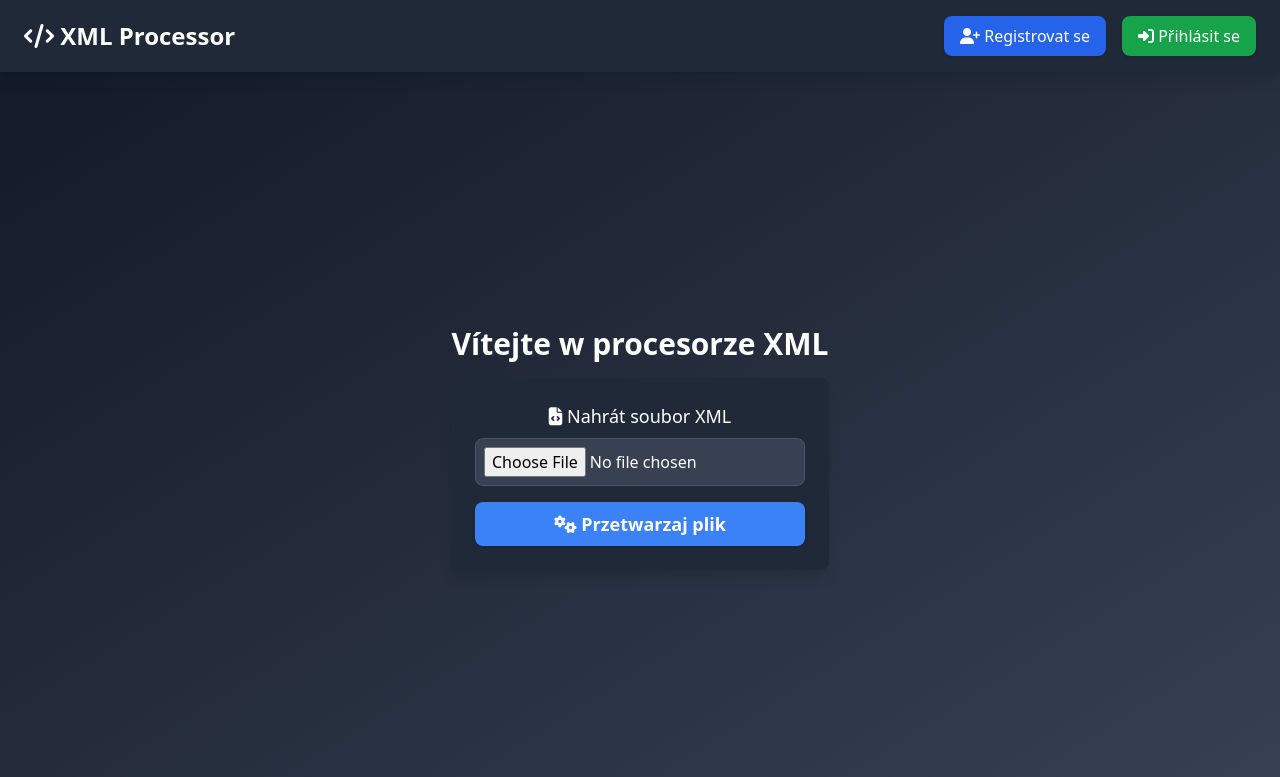
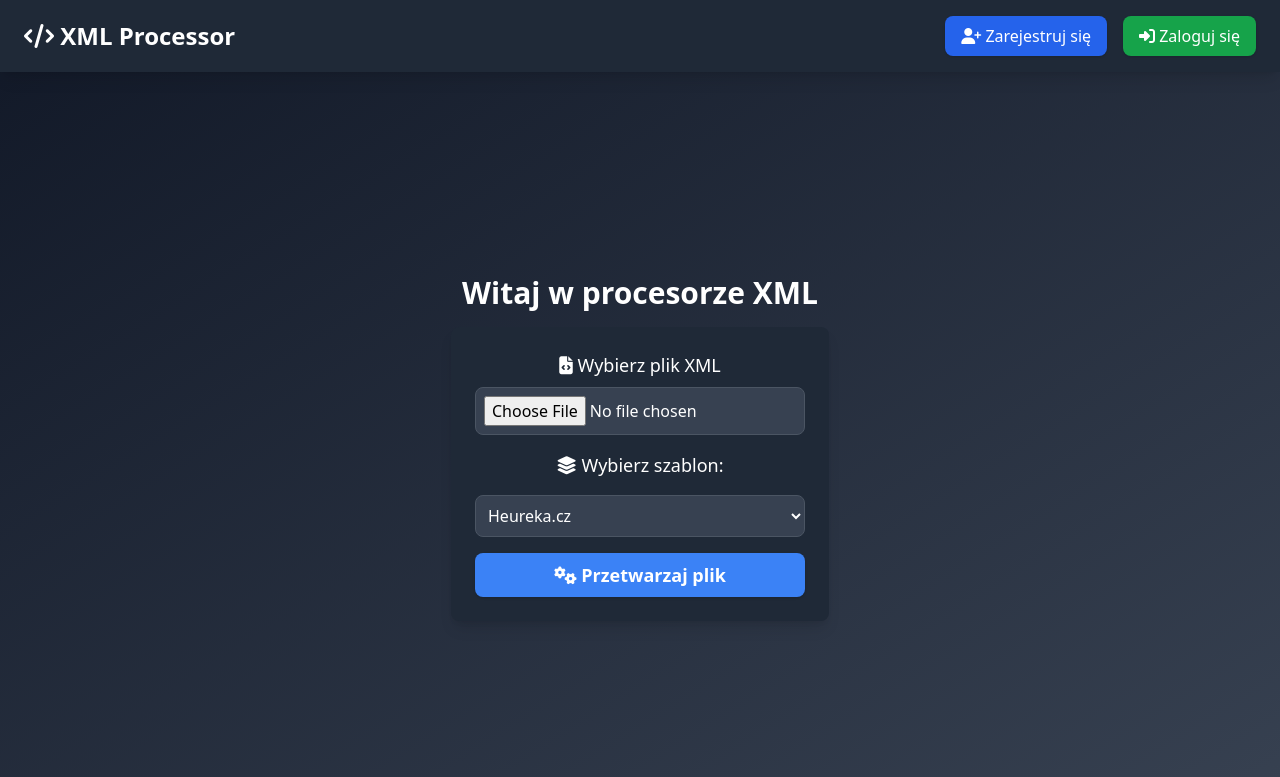
Before and after one commit to Dzudzok/xmlproject, a Flask app: page / in a window 1280 px wide. Shown: the top 777 px of the page. Run offline with Flask 3, Linux system fonts and the light colour scheme; some libraries are stand-ins or nearby versions.

Commit message:
Zmieniono index.html - poprawki logowania i rejestracji

```diff
--- a/templates/index.html
+++ b/templates/index.html
@@ -9,33 +9,41 @@
 </head>
 <body class="bg-gradient-to-br from-gray-900 to-gray-700 text-white min-h-screen flex flex-col items-center justify-center p-6">
 
+    <!-- Nawigacja -->
     <nav class="bg-gray-800 shadow-lg w-full fixed top-0 left-0 px-6 py-4 flex justify-between items-center">
         <h1 class="text-2xl font-bold text-white"><i class="fa-solid fa-code"></i> XML Processor</h1>
         <div class="flex gap-4">
             <button id="open-register" class="px-4 py-2 bg-blue-600 hover:bg-blue-700 rounded-lg shadow">
-                <i class="fa-solid fa-user-plus"></i> Registrovat se
+                <i class="fa-solid fa-user-plus"></i> Zarejestruj się
             </button>
             <button id="open-login" class="px-4 py-2 bg-green-600 hover:bg-green-700 rounded-lg shadow">
-                <i class="fa-solid fa-sign-in-alt"></i> Přihlásit se
+                <i class="fa-solid fa-sign-in-alt"></i> Zaloguj się
             </button>
             <button id="logout-btn" class="px-4 py-2 bg-red-600 hover:bg-red-700 rounded-lg shadow hidden">
-                <i class="fa-solid fa-sign-out-alt"></i> Odhlásit
+                <i class="fa-solid fa-sign-out-alt"></i> Wyloguj się
             </button>
         </div>
     </nav>
 
+    <!-- Sekcja główna -->
     <div class="mt-24 text-center">
-        <h2 class="text-3xl font-semibold mb-4" id="welcome-message">
-            Vítejte w procesorze XML</h2>
+        <h2 class="text-3xl font-semibold mb-4" id="welcome-message">Witaj w procesorze XML</h2>
         <div class="bg-gray-800 p-6 rounded-lg shadow-lg max-w-lg">
             <form id="upload-form" class="space-y-4">
                 <div>
-                    <label for="xml-file" class="block text-lg font-medium"><i class="fa-solid fa-file-code"></i> Nahrát soubor XML</label>
+                    <label for="xml-file" class="block text-lg font-medium"><i class="fa-solid fa-file-code"></i> Wybierz plik XML</label>
                     <input type="file" id="xml-file" name="xml-file" accept=".xml" required class="mt-2 block w-full text-white bg-gray-700 border border-gray-600 rounded-lg p-2">
                 </div>
                 <div id="file-name" class="mt-2 text-green-400 hidden">
                     <i class="fa-solid fa-file-check"></i> Wybrany plik: <span id="selected-file-name"></span>
                 </div>
+
+                <label for="template" class="block text-lg font-medium mt-4"><i class="fa-solid fa-layer-group"></i> Wybierz szablon:</label>
+                <select id="template" name="template" required class="mt-2 block w-full bg-gray-700 text-white border border-gray-600 rounded-lg p-2">
+                    <option value="heureka">Heureka.cz</option>
+                    <option value="allegro">Allegro</option>
+                    <option value="amazon">Amazon</option>
+                </select>
 
                 <button type="submit" class="w-full bg-blue-500 hover:bg-blue-600 px-4 py-2 rounded-lg shadow text-lg font-bold">
                     <i class="fa-solid fa-gears"></i> Przetwarzaj plik
@@ -52,13 +60,14 @@
 
     <!-- Kontener mapowania -->
     <div id="mapping-container" class="hidden text-center mt-4">
-        <h2 class="text-xl font-semibold"><i class="fa-solid fa-table-list"></i> Field Mapping</h2>
+        <h2 class="text-xl font-semibold"><i class="fa-solid fa-table-list"></i> Mapowanie pól</h2>
         <div id="mapping-fields" class="mt-2"></div>
         <button id="process-file-btn" class="mt-4 px-4 py-2 bg-green-500 hover:bg-green-600 rounded-lg shadow text-lg font-bold">
             <i class="fa-solid fa-play"></i> Finalizuj przetwarzanie
         </button>
     </div>
 
+    <!-- Wynik -->
     <div id="result" class="hidden text-center mt-4">
         <h2 class="text-xl font-semibold"><i class="fa-solid fa-check-circle"></i> Gotowy plik</h2>
         <a id="download-link" href="#" class="mt-2 inline-block px-4 py-2 bg-green-500 hover:bg-green-600 rounded-lg shadow text-lg font-bold hidden">
@@ -66,11 +75,12 @@
         </a>
     </div>
 
+    <!-- Skrypty -->
     <script>
         document.addEventListener("DOMContentLoaded", () => {
             const storedUser = localStorage.getItem("username");
             if (storedUser) {
-                document.getElementById("welcome-message").innerText = "Vítejte, " + storedUser;
+                document.getElementById("welcome-message").innerText = "Witaj, " + storedUser;
                 document.getElementById("logout-btn").classList.remove("hidden");
             }
         });
@@ -90,11 +100,10 @@
 
                 if (!response.ok) {
                     const errorData = await response.json();
-                    alert(`Error: ${errorData.error}`);
+                    alert(`Błąd: ${errorData.error}`);
                     return;
                 }
 
-                // Pobranie tagów XML
                 const tags = await response.json();
                 const mappingContainer = document.getElementById("mapping-container");
                 const mappingFields = document.getElementById("mapping-fields");
@@ -106,7 +115,7 @@
                     fieldDiv.classList.add('form-group');
 
                     const label = document.createElement('label');
-                    label.textContent = `Source Field: ${tag}`;
+                    label.textContent = `Pole źródłowe: ${tag}`;
 
                     const select = document.createElement('select');
                     select.name = `mapping[${tag}]`;
@@ -143,11 +152,10 @@
 
                 if (!response.ok) {
                     const errorData = await response.json();
-                    alert(`Error: ${errorData.error}`);
+                    alert(`Błąd: ${errorData.error}`);
                     return;
                 }
 
-                // Pobranie pliku XML jako blob
                 const blob = await response.blob();
                 const url = URL.createObjectURL(blob);
 
```
